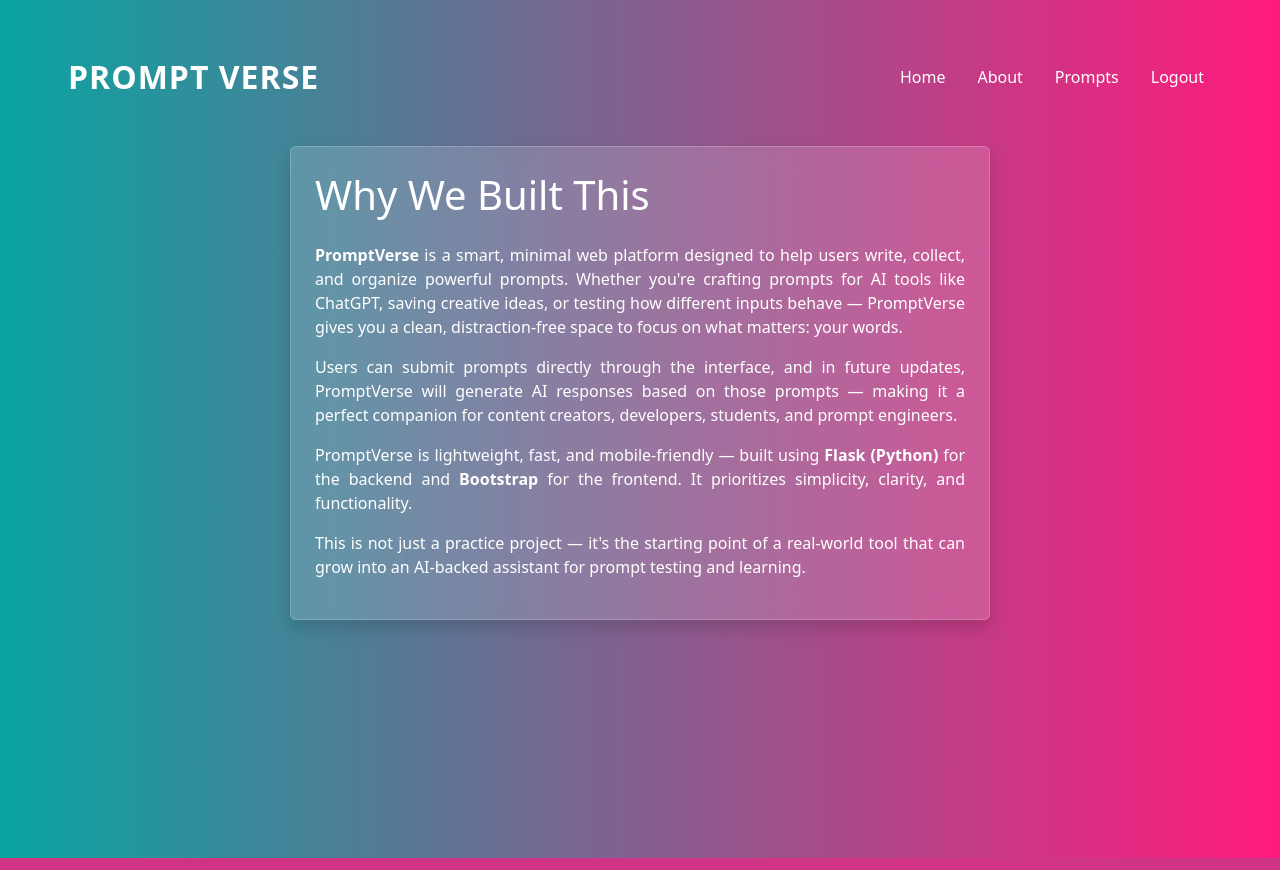
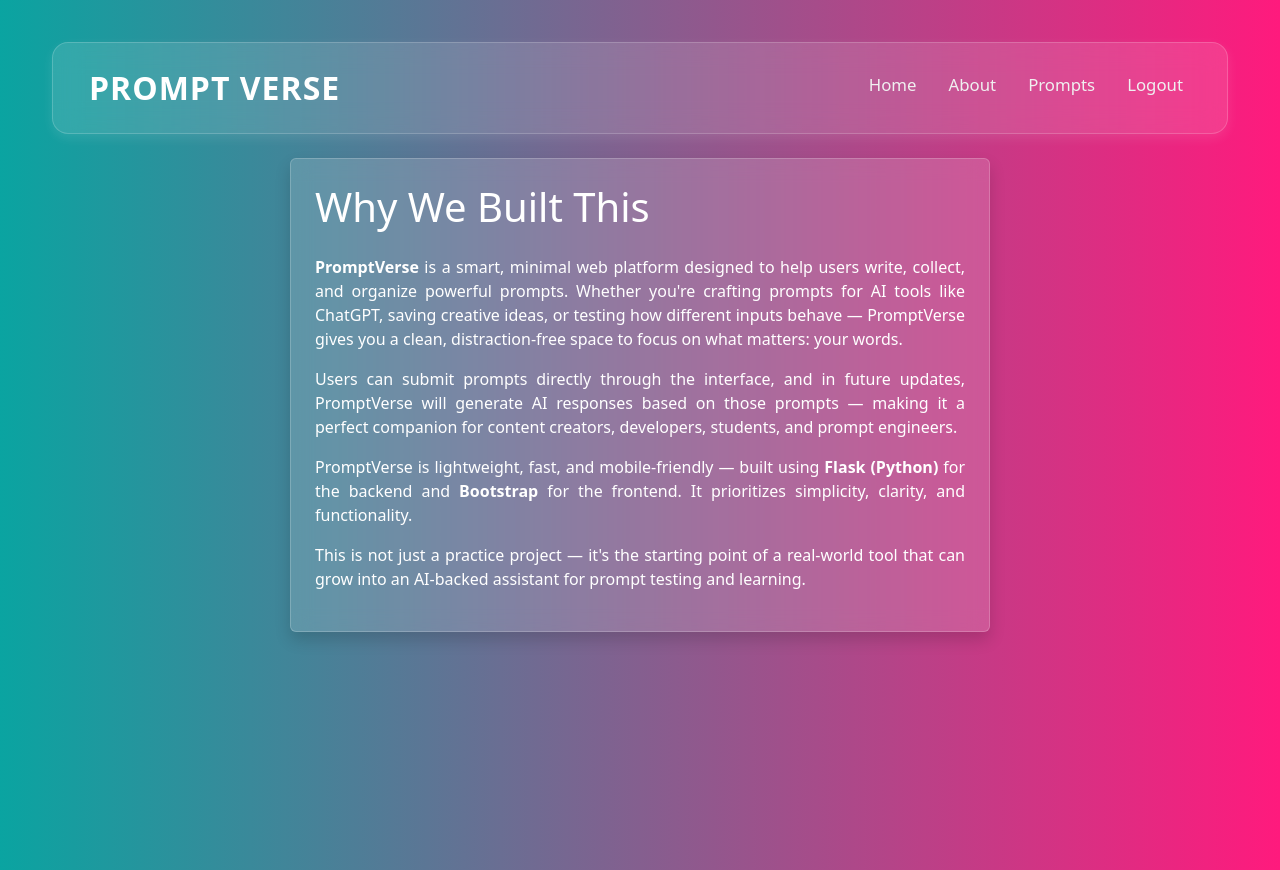
Before and after one commit to Laiba-muzammal/Prompt-Verse, a Python web app: template templates/about.html in a window 1280 px wide. Run offline with Jinja, Linux system fonts and the light colour scheme; the template is opened without the code that fills it, so the values that code supplies are empty.

Commit message:
Commit all changes

```diff
--- a/static/style.css
+++ b/static/style.css
@@ -28,3 +28,50 @@
   text-decoration: none;
   color: #cceeff;
 }
+
+/* Navbar glass effect & border for clarity */
+.navbar {
+  background-color: rgba(255, 255, 255, 0.12) !important;
+  border-radius: 16px;
+  margin: 10px 20px;
+  box-shadow: 0 4px 12px rgba(255, 255, 255, 0.1);
+  backdrop-filter: blur(14px);
+  -webkit-backdrop-filter: blur(14px);
+  border: 1px solid rgba(255, 255, 255, 0.18);
+}
+
+/* Brand Title enhancement */
+.navbar-brand {
+  font-size: 2rem;
+  letter-spacing: 1px;
+  font-weight: 700;
+  color: white !important;
+}
+
+/* Make nav-links pop a bit */
+.navbar-nav .nav-link {
+  font-size: 1.05rem;
+  color: #f0f0f0 !important;
+  transition: all 0.3s ease;
+  position: relative;
+}
+
+.navbar-nav .nav-link:hover {
+  color: #ffffff !important;
+  text-shadow: 0 0 8px rgba(255, 255, 255, 0.6);
+}
+
+/* Optional: underline hover effect */
+.navbar-nav .nav-link::after {
+  content: "";
+  display: block;
+  height: 2px;
+  background: white;
+  transition: width 0.3s;
+  width: 0%;
+  margin-top: 4px;
+}
+
+.navbar-nav .nav-link:hover::after {
+  width: 100%;
+}
--- a/templates/layout.html
+++ b/templates/layout.html
@@ -4,50 +4,62 @@
   <meta charset="UTF-8">
   <meta http-equiv="X-UA-Compatible" content="IE=edge">
   <meta name="viewport" content="width=device-width, initial-scale=1.0">
-  <title>Document</title>
+  <title>{% block title %}PromptVerse{% endblock %}</title>
+
+  <!-- Bootstrap & Custom CSS -->
   <link href="https://cdn.jsdelivr.net/npm/bootstrap@5.3.0/dist/css/bootstrap.min.css" rel="stylesheet">
   <link href="{{ url_for('static', filename='style.css') }}?v=6" rel="stylesheet">
   <script src="https://cdn.jsdelivr.net/npm/bootstrap@5.3.3/dist/js/bootstrap.bundle.min.js"></script>
+</head>
 
-
-</head>
 <body class="glass-bg">
+  <!-- 🔷 NAVBAR -->
   <nav class="navbar navbar-expand-lg navbar-dark bg-transparent px-4 py-3">
     <div class="container-fluid">
-
-        <!-- APP NAME: PromptVerse -->
-        <a class="navbar-brand text-uppercase fw-bold fs-2" href="/" style="letter-spacing: 1px;">
+      <a class="navbar-brand text-uppercase fw-bold fs-2" href="{{ url_for('prompts.landing') }}">
         Prompt Verse
       </a>
 
-        <!-- Mobile Toggler Button -->
       <button class="navbar-toggler" type="button" data-bs-toggle="collapse" data-bs-target="#navbarNav"
         aria-controls="navbarNav" aria-expanded="false" aria-label="Toggle navigation">
         <span class="navbar-toggler-icon"></span>
       </button>
 
-        <!-- Links -->
       <div class="collapse navbar-collapse" id="navbarNav">
         <ul class="navbar-nav ms-auto gap-3">
           <li class="nav-item">
-              <a class="nav-link fw-medium" href="/home">Home</a>
+            <a class="nav-link fw-medium" href="{{ url_for('prompts.home') }}">Home</a>
           </li>
           <li class="nav-item">
-              <a class="nav-link fw-medium" href="/about">About</a>
+            <a class="nav-link fw-medium" href="{{ url_for('prompts.about') }}">About</a>
           </li>
           <li class="nav-item">
-              <a class="nav-link fw-medium" href="/prompts">Prompts</a>
+            <a class="nav-link fw-medium" href="{{ url_for('prompts.show_prompts') }}">Prompts</a>
           </li>
           <li class="nav-item">
-              <a class="nav-link fw-medium" href="/">Logout</a>
+            <a class="nav-link fw-medium" href="{{ url_for('prompts.logout') }}">Logout</a>
           </li>
         </ul>
       </div>
     </div>
   </nav>
 
+  <!-- 🔶 FLASH MESSAGES -->
+  <div class="container mt-3">
+    {% with messages = get_flashed_messages(with_categories=true) %}
+      {% if messages %}
+        {% for category, message in messages %}
+          <div class="alert alert-{{ category }} alert-dismissible fade show" role="alert">
+            {{ message }}
+            <button type="button" class="btn-close" data-bs-dismiss="alert" aria-label="Close"></button>
+          </div>
+        {% endfor %}
+      {% endif %}
+    {% endwith %}
+  </div>
 
-  <main class="container mt-4">
+  <!-- 🔶 CONTENT BLOCK -->
+  <main class="container-lg mt-4">
     {% block content %}{% endblock %}
   </main>
 </body>
```
Also changed, not shown: templates/signup.html (+14 -0 lines). Lines whose indentation alone changed are shown as unchanged.
